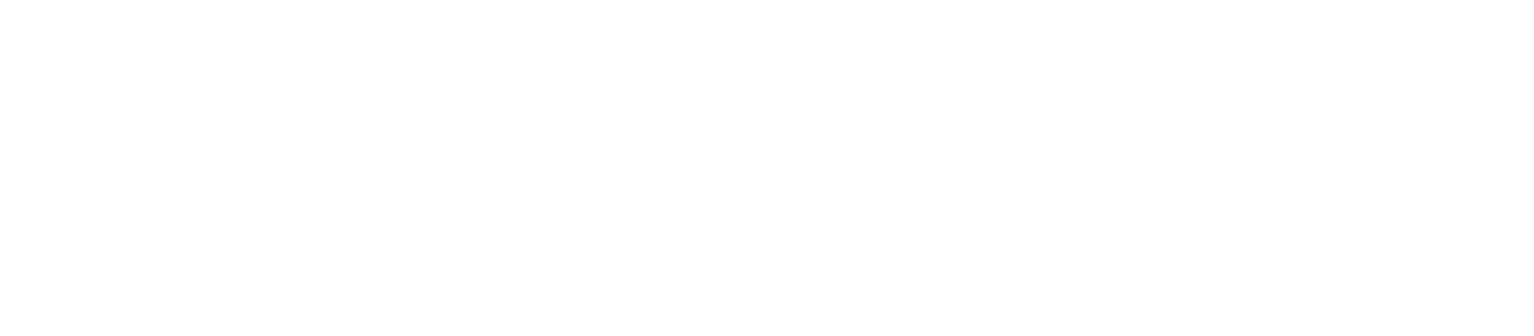
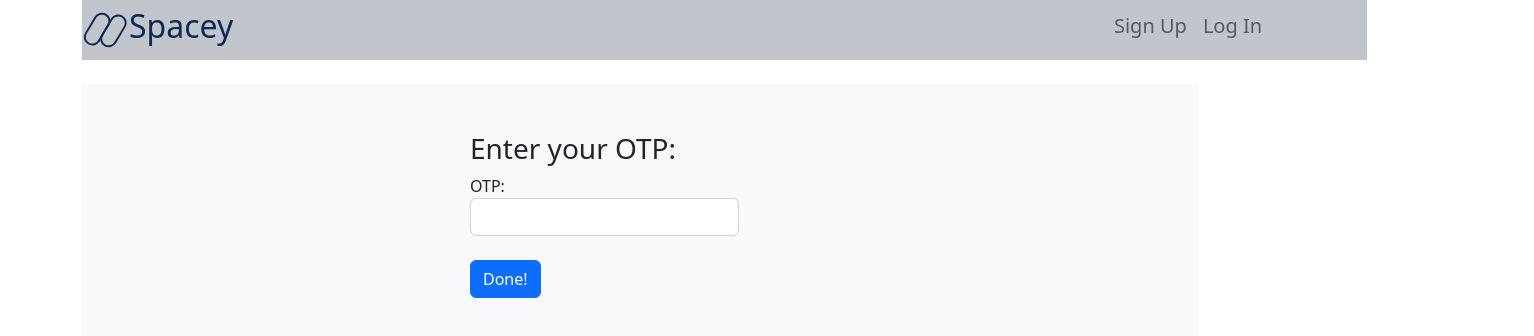
Before and after one commit to anikislam104/mern-spacey, a React (Create React App) app in the folder frontend/: page /forget_password_otp in a window 1280 px wide. Before the commit this address had no page. Shown: the top 336 px of the page, 1534 px wide, since content can reach past the window. Built offline with nearby package versions, Linux system fonts and the light colour scheme; the HTML template or start-up script is replaced by a standard one.

Commit message:
Forget password implemented

```diff
--- a/frontend/src/App.js
+++ b/frontend/src/App.js
@@ -28,6 +28,7 @@
 import SelectedProperty from "./components/Renting/selectedProperty";
 import Notification from "./components/Renting/notification";
 import ForgetPassword from "./components/Authentication/forget_password";
+import ForgetPasswordOTP from "./components/Authentication/forget_password_otp";
 
 
 function App() {
@@ -47,6 +48,7 @@
         <Route path="homepage" element={<Homepage />} />
         <Route path="invalidAuth" element={<InvalidAuth />} />
         <Route path="forget_password" element={<ForgetPassword />} />
+        <Route path="forget_password_otp" element={<ForgetPasswordOTP />} />
 
 
 
--- a/frontend/src/components/Authentication/forget_password.js
+++ b/frontend/src/components/Authentication/forget_password.js
@@ -32,14 +32,9 @@
             email: this.state.email,
             password: this.state.password,
         }
-        axios.post('http://localhost:5000/users/forget_password', user)
+        axios.post('http://localhost:5000/users/forget_password_otp_send', user)
             .then(res => {
-                if (res.data === 'invalid') {
-                    window.location = '/invalidAuth';
-                } else {
-                    window.location = '/login';
-                    alert('Password has been changed');
-                }
+                window.location = '/forget_password_otp';
             })
     }
 
--- /dev/null
+++ b/frontend/src/components/Authentication/forget_password_otp.js
@@ -0,0 +1,132 @@
+import axios from 'axios';
+import React, { Component } from 'react';
+import Navbar from "./navbar"
+export default class ForgetPasswordOTP extends Component {
+
+    constructor(props) {
+        super(props);
+
+
+        this.onChangeOTP = this.onChangeOTP.bind(this);
+        this.onSubmit = this.onSubmit.bind(this);
+
+        this.state = {
+
+          otp: '',
+
+
+        }
+      }
+
+
+      onChangeOTP(e) {
+        this.setState({
+            otp: e.target.value
+            })
+        }
+
+
+        async onSubmit(e) {
+            e.preventDefault();
+
+
+            const otp = {
+
+              otp: this.state.otp,
+
+            }
+
+            console.log(otp);
+
+            axios.post('http://localhost:5000/users/forget_password', otp)
+              .then(res => {console.log(res.data);
+                if(res.data === 'invalid'){
+                  window.location = '/invalidAuth';
+                }
+                else{
+                  window.location = '/login';
+                  alert("Password changed successfully");
+                }
+              });
+
+              }
+
+
+    render(){
+
+        return(
+          /*
+            <div class="p-3 mb-2 bg-dark text-white">
+            <h3>Enter your OTP:</h3>
+            <form onSubmit={this.onSubmit}>
+
+
+            <div className="form-group">
+              <label>OTP: </label>
+              <input  type="text"
+                  required
+                  className="form-control"
+                  value={this.state.email}
+                  onChange={this.onChangeOTP}
+                  />
+            </div>
+
+
+
+            <br/>
+            <div className="form-group">
+              <input type="submit" value="Done!" className="btn btn-primary" />
+            </div>
+
+            </form>
+
+            </div>
+           */
+
+
+            <div className="maincontainer">
+              <Navbar />
+              <br />
+            <div class="container-fluid">
+                <div class="row no-gutter">
+
+
+                    <div class="col-md-12 bg-light">
+                        <div class="login d-flex align-items-center py-5">
+                            <div class="col-lg-4">
+
+                            </div>
+                            <div class="container">
+                                <div class="row align-items-center col-lg-5">
+                                <h3>Enter your OTP:</h3>
+                                <form onSubmit={this.onSubmit}>
+
+
+                            <div className="form-group">
+                                <label>OTP: </label>
+                                <input  type="text"
+                                required
+                                className="form-control"
+                                value={this.state.email}
+                                onChange={this.onChangeOTP}
+                                />
+                            </div>
+
+                            <br/>
+                            <div className="form-group">
+                               <input type="submit" value="Done!" className="btn btn-primary" />
+                            </div>
+
+                            </form>
+
+                                </div>
+                            </div>
+                        </div>
+                    </div>
+                </div>
+            </div>
+          </div>
+
+        )
+    }
+}
```
Also changed, not shown: 1 other file (tests, documents, lock files or other folders).
